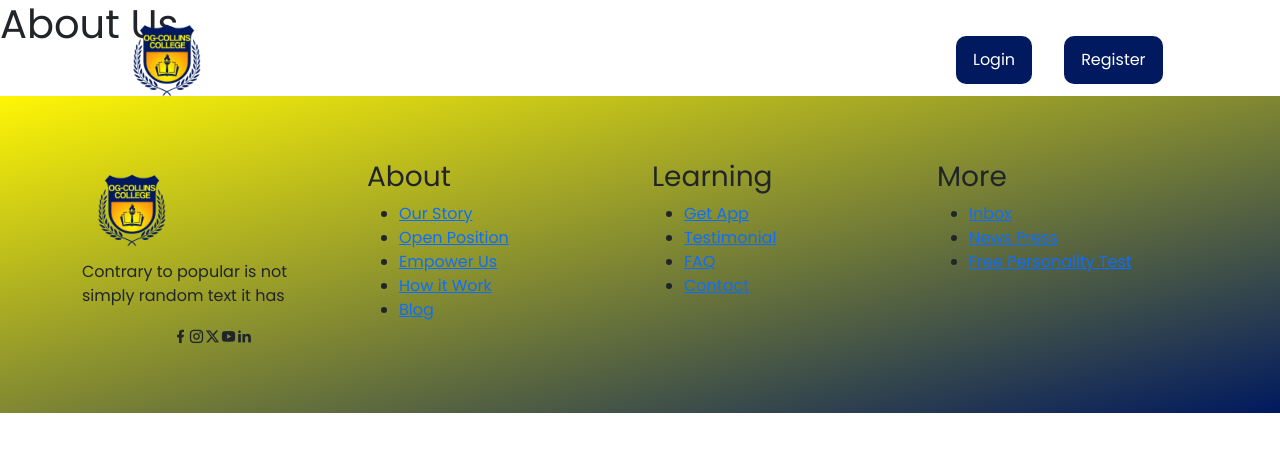
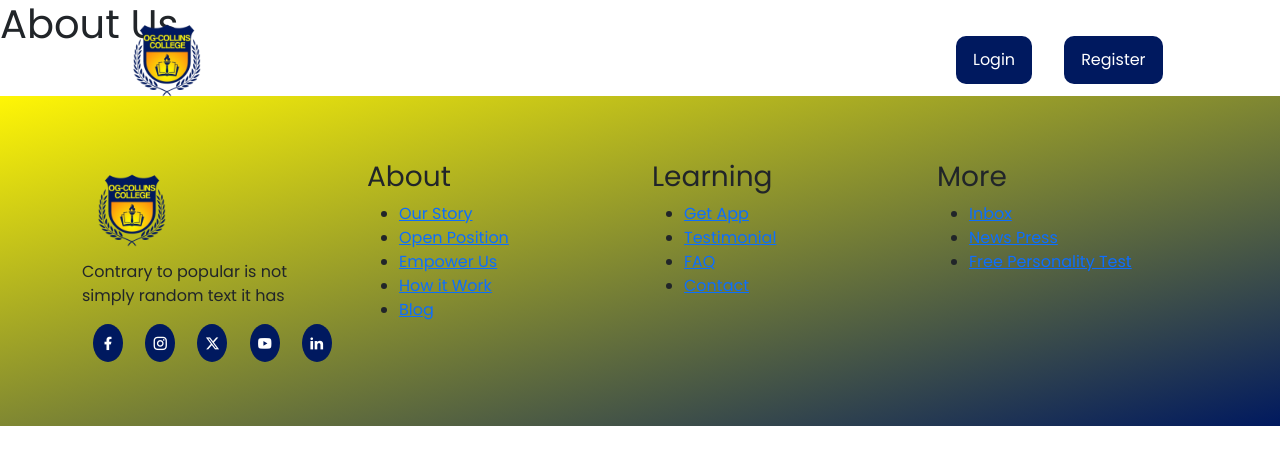
Before and after one commit to collins-dev1/school_website, a React (Create React App) app: page /about in a window 1280 px wide. Shown: the top 464 px of the page. Built offline with nearby package versions, Linux system fonts and the light colour scheme.

Commit message:
footer style 1

```diff
--- a/src/index.css
+++ b/src/index.css
@@ -298,5 +298,24 @@
 .footer-icons{
   display: flex;
   flex-direction: row;
+  justify-content: space-around;
+  align-items: center;
+}
+
+.footer-icons div{
+  padding: 5px;
+  background-color: #00195F;
+  color: #fff;
+  border-radius: 50%;
+  display: flex;
   justify-content: center;
+  align-items: center;
+  border: 2px solid transparent;
 }
+
+.footer-icons div:hover{
+  background-color: #FFF605;
+  color: #000;
+  border: 2px solid #00195F;
+  transition: all 0.5s 0.9ms ease-in-out;
+}
```
